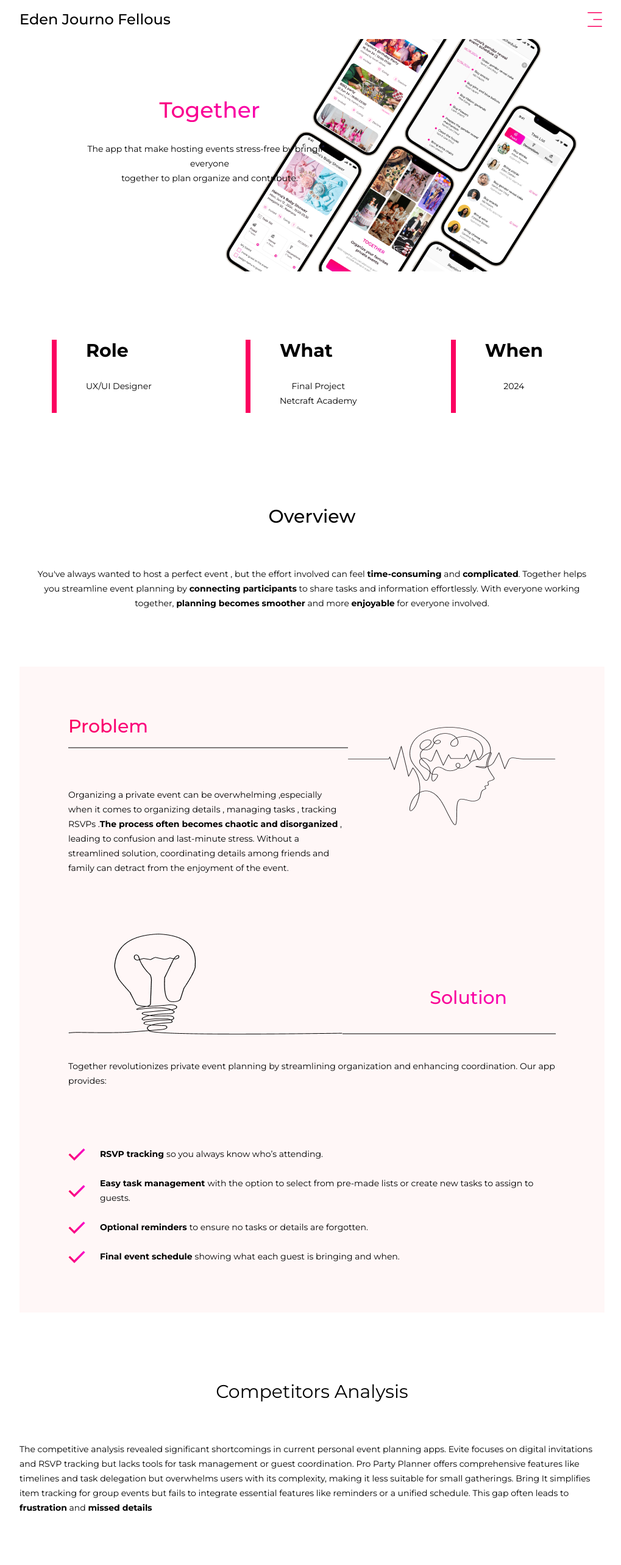
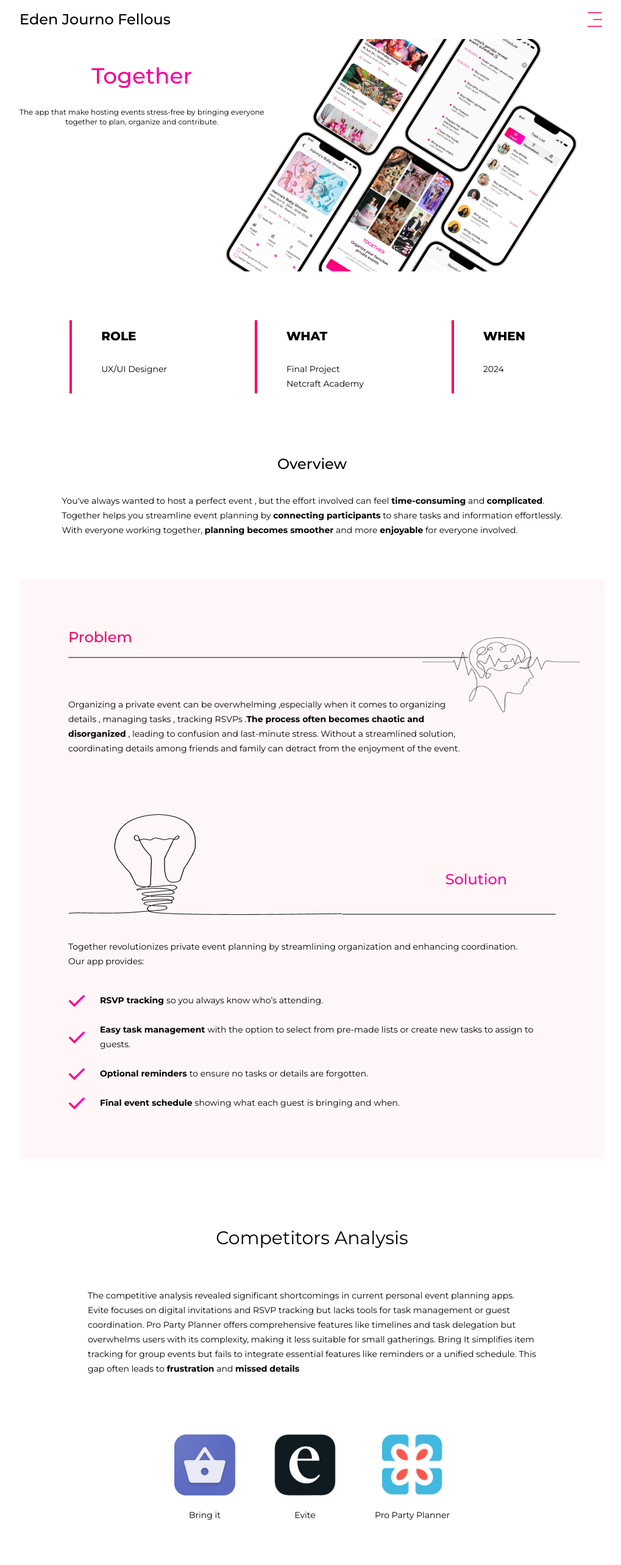
Before and after one commit to Sacha-Marciano/uiux_portfolio, a Next.js app: page /project1 in a window 1280 px wide. Shown: the top 2566 px of the page at 61% size, without its empty margins (128-1147 px from the left). Built offline with nearby package versions, Linux system fonts and the light colour scheme.

Commit message:
fix style with eden in project 1

```diff
--- a/app/page.jsx
+++ b/app/page.jsx
@@ -9,7 +9,7 @@ const projects = [
     num: "01",
     name: "Together",
     pic: "/assets/projects/Project1.png",
-    question: "Feeling overwhelmed with event planning ?",
+    question: "Feeling overwhelmed with event planning?",
     description:
       "Together helps you to manage every details without effortless.",
     bg: "#FFF7F7",
--- a/app/project1/page.jsx
+++ b/app/project1/page.jsx
@@ -5,52 +5,58 @@ const Project1 = () => {
     <section className="container relative">
       {/* Frame 1 - Title */}
       <div className="md:h-[33%] md:flex md:justify-end">
-        <div className=" md:absolute md:max-w-[45%] text-center top-24 left-24">
-          <h1 className=" bg-primary text-transparent bg-clip-text mb-8 font-medium">
+        <div className=" md:absolute text-center top-5 lg:top-10 left-0">
+          <h1 className="text-2xl lg:text-4xl bg-primary text-transparent bg-clip-text mb-2 lg:mb-8 font-medium">
             Together
           </h1>
-          <p>
-            The app that make hosting events stress-free by bringing everyone{" "}
+          <p className="text-xs">
+            The app that make hosting events stress-free by bringing everyone
             <br></br>
-            together to plan organize and contribute.
+            together to plan, organize and contribute.
           </p>
         </div>
         <img src={"/assets/project1/Frame1.png"} />
       </div>
       {/* Frame 1 - Description */}
-      <div className="flex flex-col md:flex-row justify-around text-center md:items-center py-4 md:py-28">
-        <div className="md:px-12 md:border-l-8 border-[#FB0160] md:h-[120px] mb-5 md:mb-0">
-          <h2 className="font-bold md:w-[20%] mb-3 md:mb-7">Role</h2>
+      <div className="flex flex-col md:flex-row justify-center text-center md:items-center py-4 md:pt-20">
+        <div className="mx-auto p-3 md:px-12 border-b-4 md:border-l-4 md:border-b-0 border-[#FB0160] md:h-[120px] mb-5 md:mb-0 lg:mx-12">
+          <h2 className="font-extrabold md:w-[20%] mb-3 md:mb-7 text-xl">
+            ROLE
+          </h2>
           <p>UX/UI Designer</p>
         </div>
-        <div className="md:px-12 md:border-l-8 border-[#FB0160] md:h-[120px] mb-5 md:mb-0">
-          <h2 className="font-bold md:w-[20%] mb-3 md:mb-7">What</h2>
-          <p>Final Project</p>
+        <div className="mx-auto p-3 md:px-12 border-b-4 md:border-l-4 md:border-b-0 border-[#FB0160] md:h-[120px] mb-5 md:mb-0 lg:mx-12">
+          <h2 className="font-extrabold md:w-[20%] mb-3 md:mb-7 text-xl">
+            WHAT
+          </h2>
+          <p className="md:text-left ">Final Project</p>
           <p>Netcraft Academy</p>
         </div>
-        <div className="md:px-12 md:border-l-8 border-[#FB0160] md:h-[120px] mb-5 md:mb-0">
-          <h2 className="font-bold md:w-[20%] mb-3 md:mb-7">When</h2>
-          <p>2024</p>
+        <div className="mx-auto p-3 md:px-12 border-b-4 md:border-l-4 md:border-b-0 border-[#FB0160] md:h-[120px] mb-5 md:mb-0 lg:mx-12">
+          <h2 className="font-extrabold md:w-[20%] mb-3 md:mb-7 text-xl">
+            WHEN
+          </h2>
+          <p className="md:text-left">2024</p>
         </div>
       </div>
       {/* Frame 1 - Overview */}
-      <div className="flex-col md:h-[33vh] justify-center items-center text-center px-6 mb-6 md:mb-0">
-        <h2 className="mb-4 md:mb-16 md:mt-10 font-medium">Overview</h2>
-        <p>
+      <div className="flex flex-col md:h-[33vh] justify-center items-center text-center px-6 mb-6">
+        <h2 className="mb-4 md:mb-8 md:mt-10 font-medium text-2xl">Overview</h2>
+        <p className="text-left">
           You've always wanted to host a perfect event , but the effort involved
           can feel <strong>time-consuming</strong> and{" "}
-          <strong>complicated</strong>. Together helps you streamline event
-          planning by <strong>connecting participants</strong> to share tasks
-          and information effortlessly. With everyone working together,{" "}
-          <strong>planning becomes smoother</strong> and more{" "}
+          <strong>complicated</strong>. <br></br> Together helps you streamline
+          event planning by <strong>connecting participants</strong> to share
+          tasks and information effortlessly.<br></br> With everyone working
+          together, <strong>planning becomes smoother</strong> and more{" "}
           <strong>enjoyable</strong> for everyone involved.
         </p>
       </div>
       {/* Frame 2 - Problem */}
-      <div className="container h-full px-10 md:px-20 py-10 md:py-20 bg-accent-secondary md:flex">
+      <div className="container h-full px-10 md:px-20 md:pr-56 py-10 md:py-20 bg-accent-secondary relative ">
         {/* title and description 1 */}
-        <div className="md:max-w-[70%] h-full">
-          <h2 className="bg-primary text-transparent bg-clip-text pb-4 md:border-b-2 border-black/50 font-medium">
+        <div className="h-full w-full">
+          <h2 className="bg-primary text-transparent bg-clip-text pb-4 md:border-b-2 border-black/50 font-medium text-2xl">
             Problem
           </h2>
           <p className="mb-6 md:mb-0 md:relative md:top-16">
@@ -65,24 +71,24 @@ const Project1 = () => {
         <img
           src={"/assets/project1/Frame2.png"}
           alt="Problem icon"
-          className="object-contain max-h-[50%]"
+          className="h-[40%] absolute md:top-24 md:right-10"
         />
       </div>
       {/* Frame 2 - Solution */}
-      <div className="container h-full px-10 md:px-20 py-10 md:py-20 bg-accent-secondary">
+      <div className="container h-full px-10 md:px-20 py-10 md:py-20 bg-accent-secondary ">
         <div className="md:flex mb-10">
           <img
             src={"/assets/project1/Frame2_1.png"}
             alt="Solution icon"
-            className="object-contain max-h-[50%]"
+            className="object-contain max-h-[40%]"
           />
-          <h2 className="bg-primary text-transparent bg-clip-text md:border-b-2 border-black/50 font-medium w-[100%] md:flex justify-end items-end pt-10 md:py-10 px-20">
+          <h2 className="bg-primary text-transparent bg-clip-text md:border-b-2 border-black/50 font-medium w-[100%] md:flex justify-end items-end pt-10 md:py-10 px-20 text-2xl">
             Solution
           </h2>
         </div>
-        <p className="mb-10 md:mb-24">
+        <p className="mb-10 ">
           Together revolutionizes private event planning by streamlining
-          organization and enhancing coordination. Our app provides:{" "}
+          organization and enhancing coordination.<br></br> Our app provides:{" "}
         </p>
         {/* Solutions */}
         <div className="flex flex-col gap-6">
@@ -139,7 +145,7 @@ const Project1 = () => {
       {/* Frame 3 - Competitors */}
       <div className="flex flex-col justify-center items-center">
         <h2 className="mt-12 md:mt-28 mb-16"> Competitors Analysis</h2>
-        <p className="max-w-[1250px] px-10 md:px-0">
+        <p className="max-w-[1250px] px-10 md:px-28">
           The competitive analysis revealed significant shortcomings in current
           personal event planning apps. Evite focuses on digital invitations and
           RSVP tracking but lacks tools for task management or guest
@@ -152,21 +158,27 @@ const Project1 = () => {
           <strong>missed details</strong>
         </p>
         {/* competitors logos */}
-        <div className="flex gap-16 justify-center my-24 px-10 md:px-0">
-          <div>
-            <img src={"/assets/project1/competitors/Competitors1.png"} />
+        <div className="flex gap-16 items-start justify-between my-24 px-10 md:px-0">
+          <div className=" flex flex-col items-center justify-center">
+            <img
+              src={"/assets/project1/competitors/Competitors1.png"}
+              className="h-[50%]"
+            />
             <p className="text-center mt-5">Bring it</p>
           </div>
-          <div>
-            <img src={"/assets/project1/competitors/Competitors2.png"} />
+          <div className=" flex flex-col items-center justify-center">
+            <img
+              src={"/assets/project1/competitors/Competitors2.png"}
+              className="h-[50%]"
+            />
             <p className="text-center mt-5">Evite</p>
           </div>
-          <div>
+          <div className=" flex flex-col items-center justify-center">
             <img
               src={"/assets/project1/competitors/Competitors3.png"}
-              className="md:ml-3"
+              className="h-[50%]"
             />
-            <p className="text-center mt-3">Pro Party Planner</p>
+            <p className="text-center mt-5">Pro Party Planner</p>
           </div>
         </div>
       </div>
@@ -504,7 +516,7 @@ const Project1 = () => {
         <img
           src={"/assets/project1/BackgroundSection.png"}
           alt="Background Section"
-          className="md:absolute object-contain hidden xl:flex"
+          className="md:absolute right-0 object-contain hidden xl:flex"
         ></img>
         <div className="z-10 relative md:pl-36 md:pt-16 md:pr-40 ">
           <h2 className="mb-16">Self relfection</h2>
```
